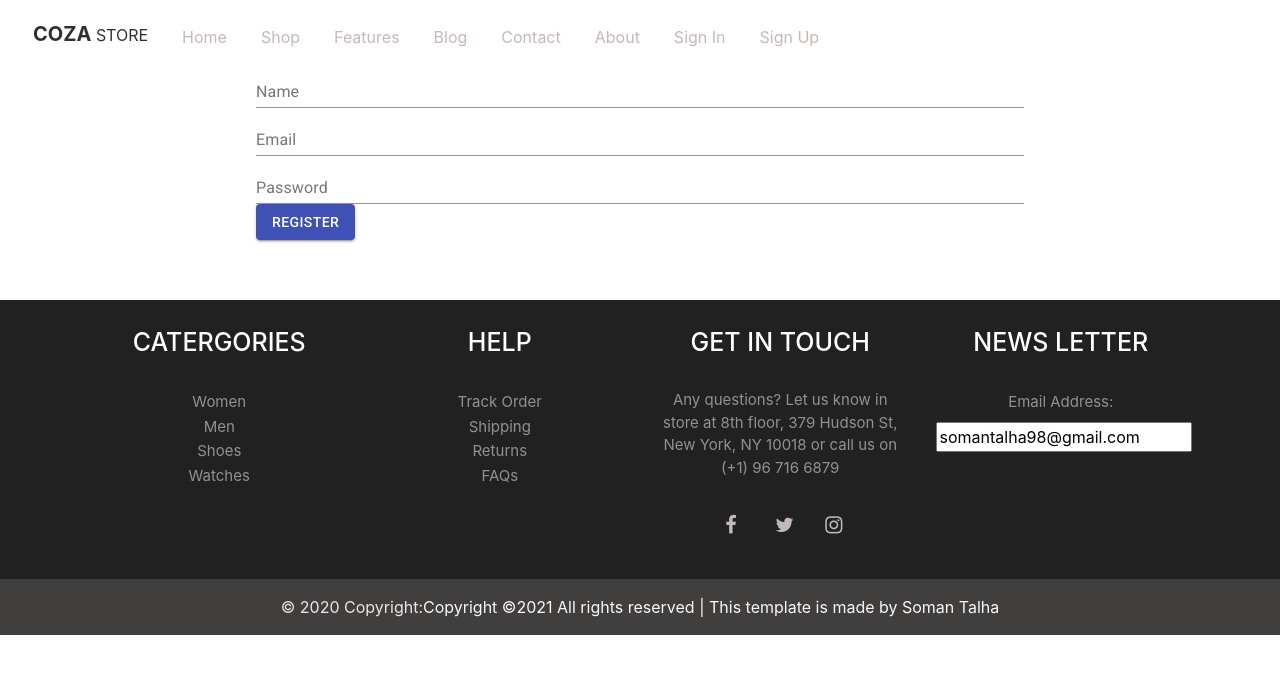
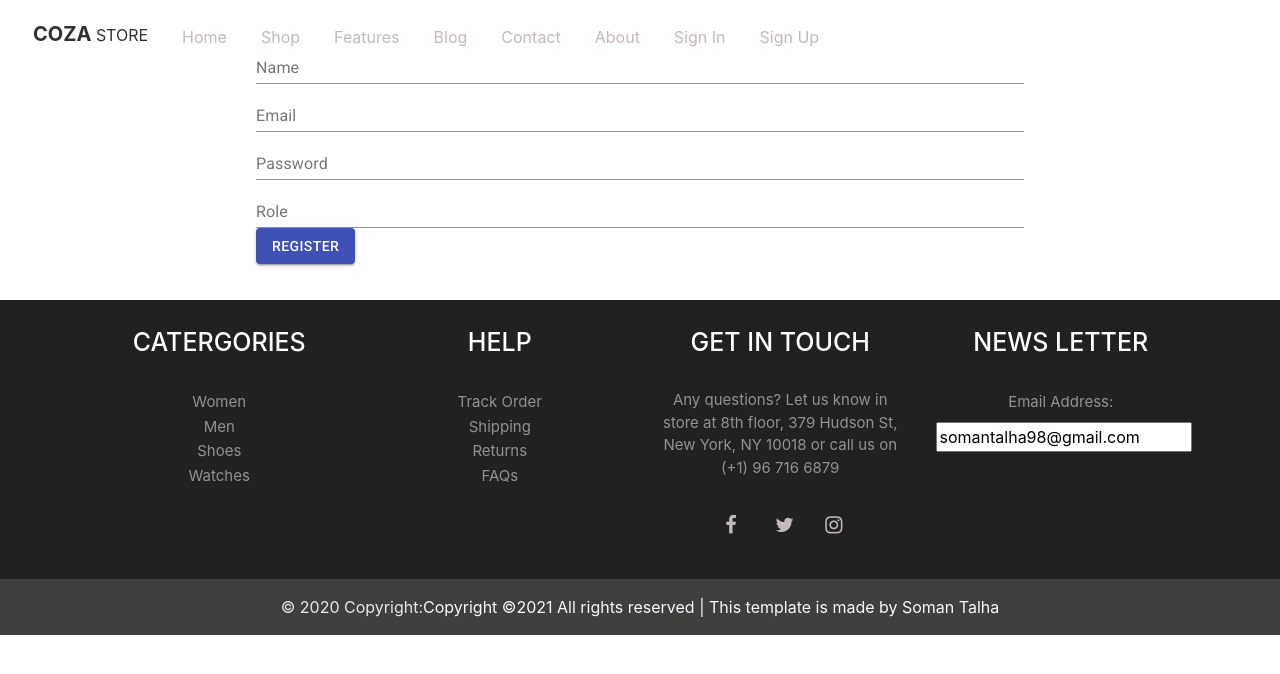
Before and after one commit to somantalha/fa18-bcs-202-semester_project, a React (Create React App) app in the folder firstreact/: page /register in a window 1280 px wide. Shown: the top 674 px of the page. Built offline with nearby package versions, Linux system fonts and the light colour scheme.

Commit message:
role added, completely working project

```diff
--- a/firstreact/src/components/auth/Register.jsx
+++ b/firstreact/src/components/auth/Register.jsx
@@ -18,6 +18,7 @@ const Register = () => {
   const [email, setEmail] = React.useState("");
   const [password, setPassword] = React.useState("");
   const [name, setName] = React.useState("");
+  const [role, setRole] = React.useState("user");
 
   return (
     <div className={classes.container}>
@@ -50,13 +51,22 @@ const Register = () => {
             setPassword(e.target.value);
           }}
         />{" "}
+        <TextField
+          label="Role"
+          name="role"
+          fullWidth
+          className="form-group"
+          onChange={(e) => {
+            setRole(e.target.value);
+          }}
+        />{" "}
         <br />
         <Button
           variant="contained"
           color="primary"
           onClick={(e) => {
             userService
-              .register(name, email, password)
+              .register(name, email, password, role)
               .then((data) => {
                 console.log(data);
                 toast.success("Successfully Registered !", {
--- a/firstreact/src/components/products/NewProduct.jsx
+++ b/firstreact/src/components/products/NewProduct.jsx
@@ -41,6 +41,7 @@ const NewProduct = (props) => {
                 formData.append("price", price);
                 formData.append("category", category);
                 formData.append("quantity", quantity);
+                // formData.append("role", role);
                 formData.append("productImage", stateimg.productImage);
                 // for (var key of formData.entries()) {
                 //   console.log(key[1]);
@@ -93,6 +94,7 @@ const NewProduct = (props) => {
                   setQuantity(e.target.value);
                 }}
               />
+
               <p> </p>
               <div className="form-group">
                 <input
--- a/firstreact/src/services/UserService.js
+++ b/firstreact/src/services/UserService.js
@@ -15,8 +15,8 @@ class UserService extends GenericService {
           reject(err);
         });
     });
-  register = (name, email, password) =>
-    this.post("users/register", { name, email, password });
+  register = (name, email, password, role) =>
+    this.post("users/register", { name, email, password, role });
   logout = () => {
     localStorage.removeItem("token");
   };
```
Also changed, not shown: 1 other file (tests, documents, lock files or other folders).
